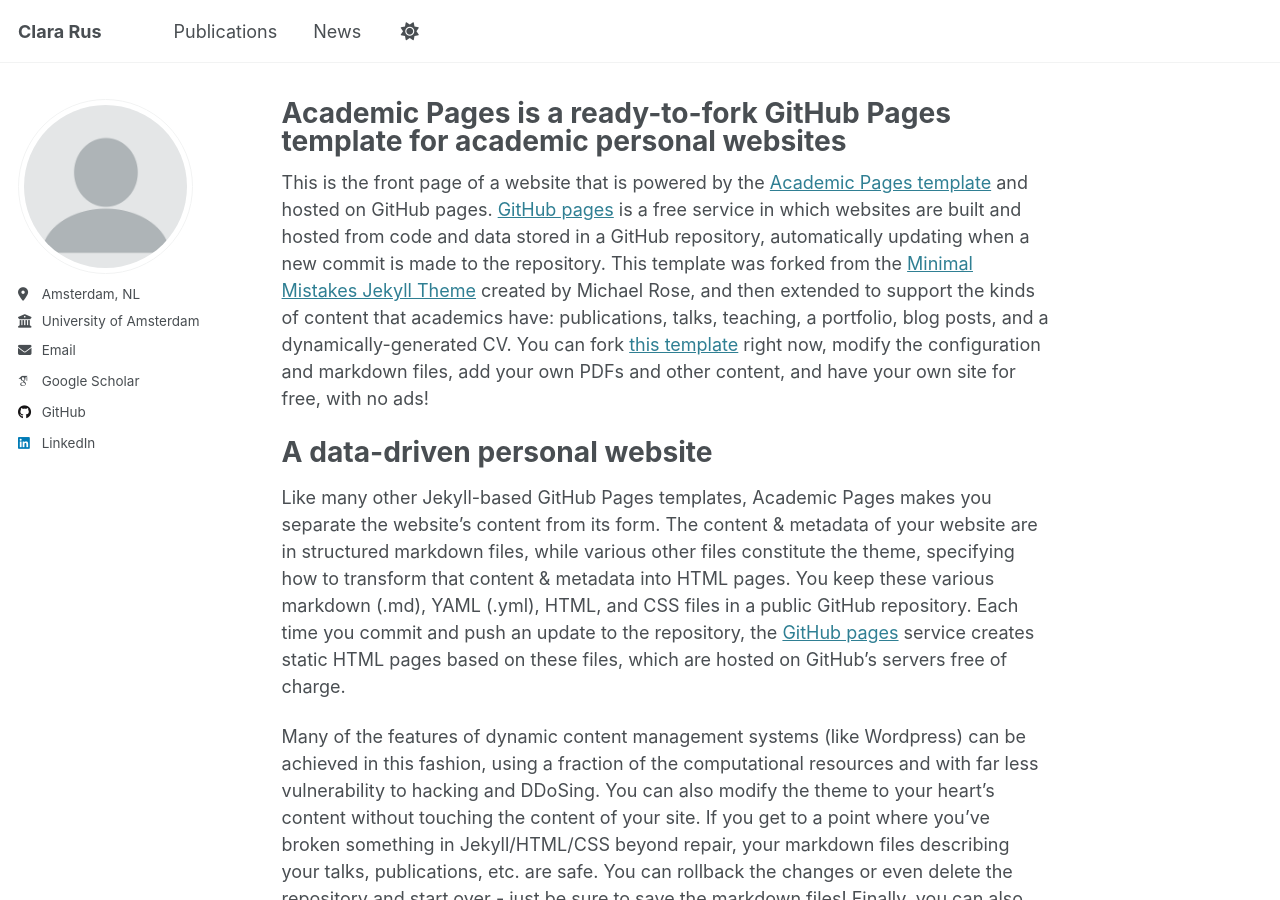
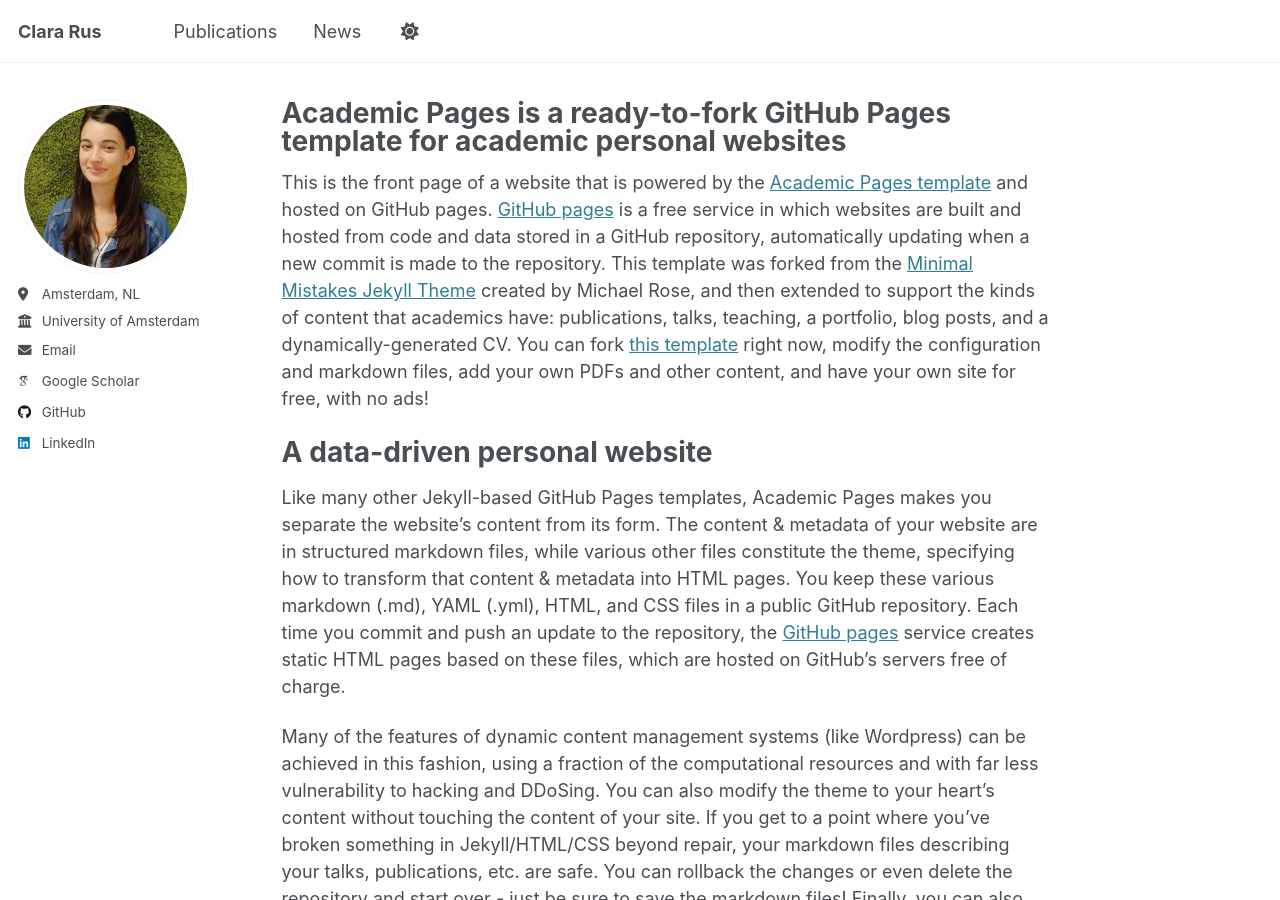
Before and after one commit to ClaraRus/ClaraRus.github.io, a Jekyll site: the page built from _pages/about.md, in a window 1280 px wide and 900 px high. Built offline with Jekyll 4.4.1, drawn with Linux system fonts in a browser that asks for light colours; some web fonts are replaced.

Commit message:
Update _config.yml

```diff
--- a/_config.yml
+++ b/_config.yml
@@ -22,7 +22,7 @@
 #               Additional customization can be done by editing /_includes/author-profile.html
 author:
   # Biographic information
-  avatar           : "profile.png"
+  avatar           : "Clara.jpg"
   pronouns         : # example: "she/her"
   location         : "Amsterdam, NL"
   employer         : "University of Amsterdam"
```
